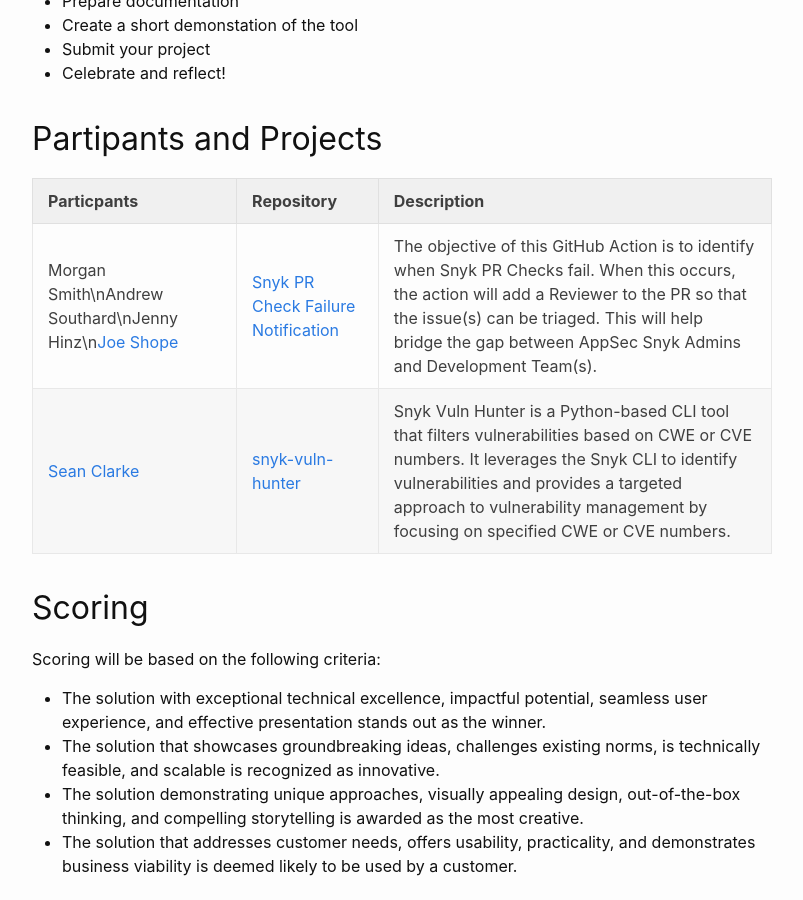
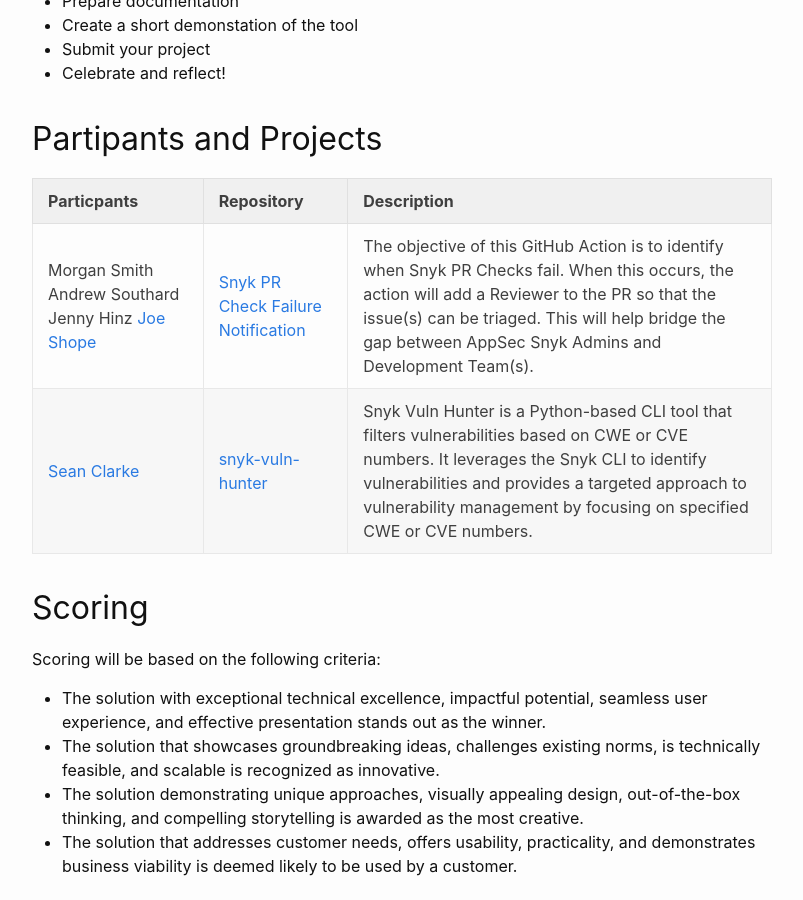
Before and after one commit to Seanland/namedapolooza, a Jekyll site: the page built from _events/2023-summer-namedapolooza.markdown, in a window 1280 px wide and 900 px high, scrolled down 1271 px. Shown: the whole window, without its empty margins (238-1041 px from the left). Built offline with Jekyll 4.4.1, drawn with Linux system fonts in a browser that asks for light colours.

Commit message:
modifying new line with spaces instead of \n

```diff
--- a/_events/2023-summer-namedapolooza.markdown
+++ b/_events/2023-summer-namedapolooza.markdown
@@ -44,7 +44,7 @@ The goal of this hackathon is to develop innovative solutions using Snyk's capab
 
 | Particpants | Repository | Description |
 | --------------- | --------------- | --------------- |
-| Morgan Smith\nAndrew Southard\nJenny Hinz\n[Joe Shope](https://github.com/joeshope) | [Snyk PR Check Failure Notification](https://github.com/joeshope/namedapolooza-2023-summer) | The objective of this GitHub Action is to identify when Snyk PR Checks fail. When this occurs, the action will add a Reviewer to the PR so that the issue(s) can be triaged. This will help bridge the gap between AppSec Snyk Admins and Development Team(s). |
+| Morgan Smith  Andrew Southard  Jenny Hinz  [Joe Shope](https://github.com/joeshope) | [Snyk PR Check Failure Notification](https://github.com/joeshope/namedapolooza-2023-summer) | The objective of this GitHub Action is to identify when Snyk PR Checks fail. When this occurs, the action will add a Reviewer to the PR so that the issue(s) can be triaged. This will help bridge the gap between AppSec Snyk Admins and Development Team(s). |
 | [Sean Clarke](https://github.com/Seanland) | [snyk-vuln-hunter](https://github.com/Seanland/snyk-vuln-hunter)  | Snyk Vuln Hunter is a Python-based CLI tool that filters vulnerabilities based on CWE or CVE numbers. It leverages the Snyk CLI to identify vulnerabilities and provides a targeted approach to vulnerability management by focusing on specified CWE or CVE numbers. |
 
 ## Scoring
```
